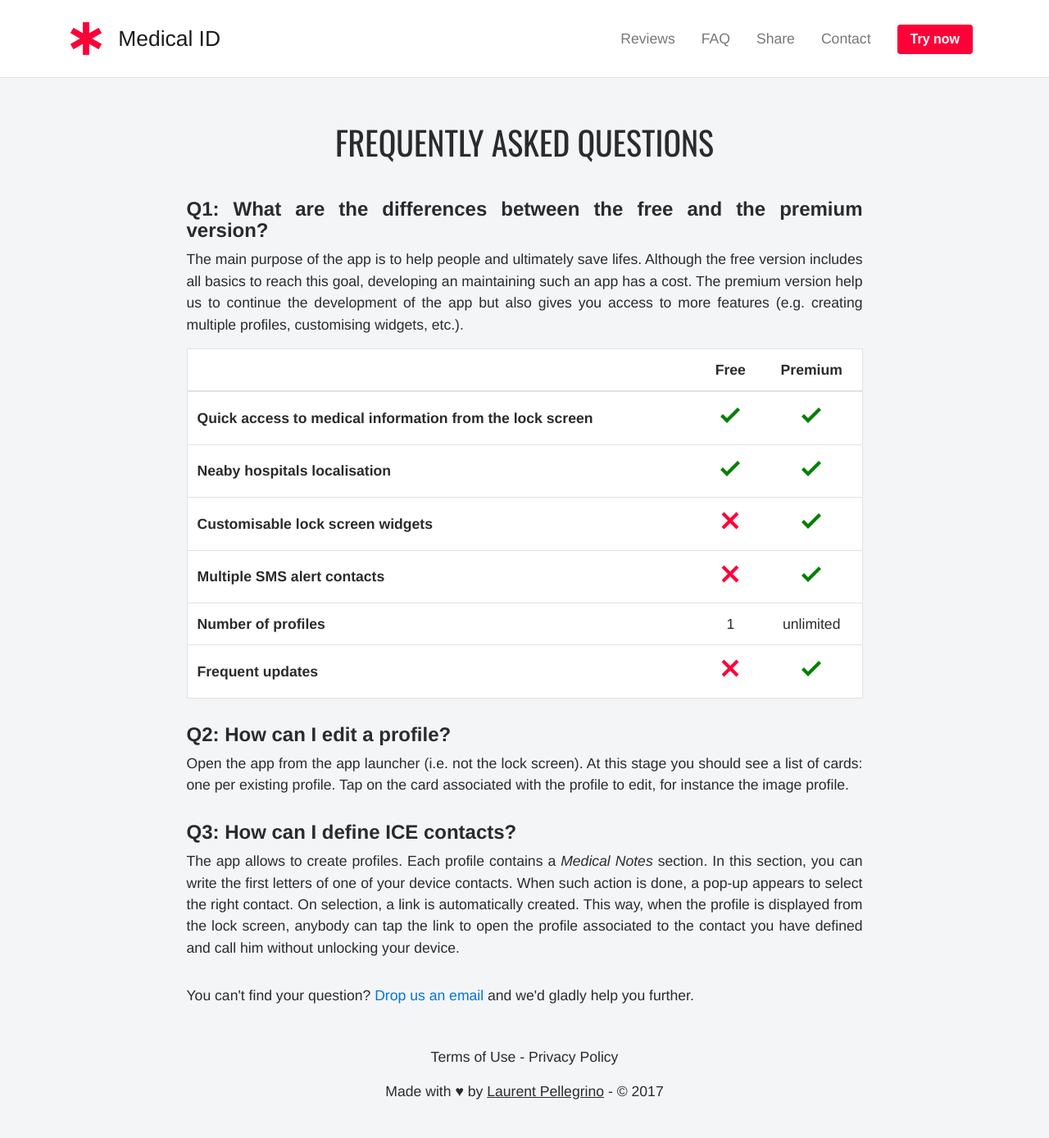
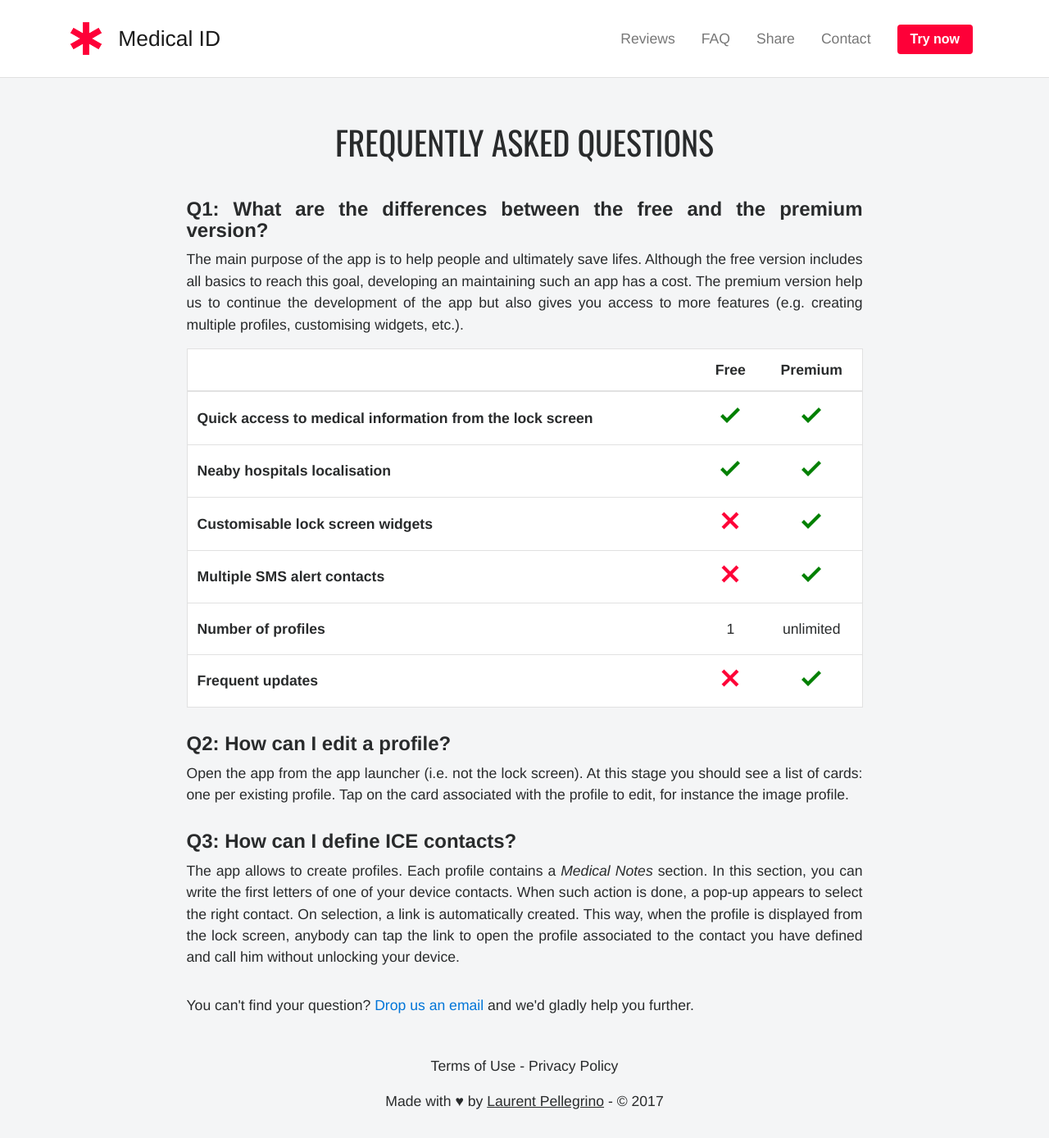
Before and after one commit to medicalid/medicalid.github.io, a Jekyll site: the page built from faq.md, in a window 1280 px wide. Shown: the whole page at 82% size. Built offline with Jekyll 4.4.1, drawn with Linux system fonts in a browser that asks for light colours; nearby versions of some CDN libraries; some web fonts are replaced.

Commit message:
Fix table line height

```diff
--- a/faq.md
+++ b/faq.md
@@ -39,7 +39,7 @@
             <td><svg version="1.1" width="24" height="32" viewBox="0 0 12 16" style="fill: #fe0038;" class="octicon octicon-x" aria-hidden="true"><use xlink:href="#x" /></svg></td>
             <td><svg version="1.1" width="24" height="32" viewBox="0 0 12 16" style="fill: green;" class="octicon octicon-check" aria-hidden="true"><use xlink:href="#check" /></svg></td>
           </tr>
-          <tr>
+          <tr height="63">
             <th scope="row">Number of profiles</th>
             <td>1</td>
             <td>unlimited</td>
```
